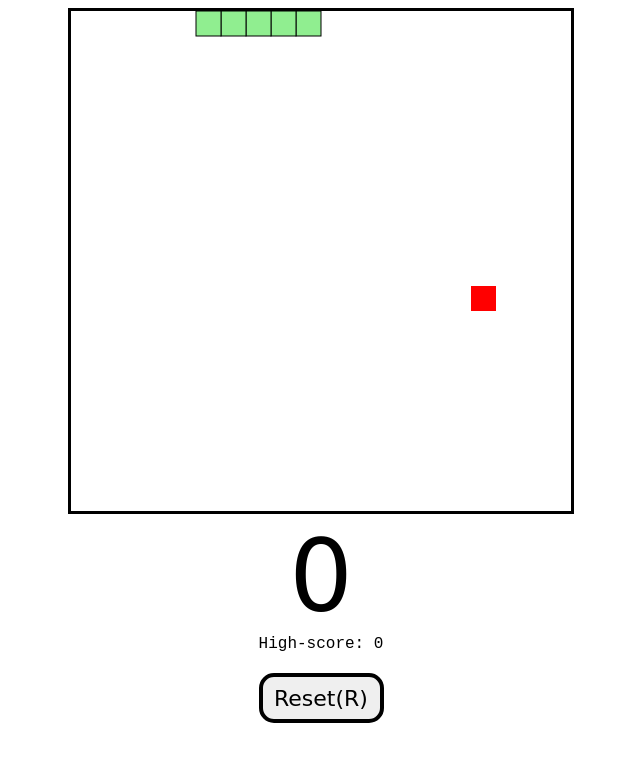
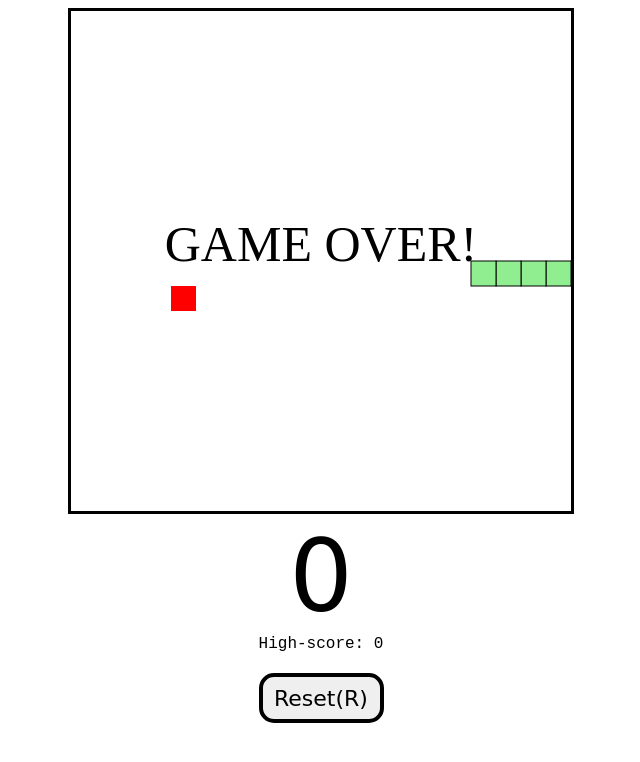
Before and after one commit to isaacfhu/snake, a plain HTML site: page games/old-school/main.html in a window 1280 px wide. Both pictures are taken after a click on the button "Reset(R)". Shown: the whole page, without its empty margins (319-959 px from the left). Drawn offline with Linux system fonts and the light colour scheme.

Commit message:
Update old-school - Press any key to start + change spawn pos

```diff
--- a/games/old-school/main.html
+++ b/games/old-school/main.html
@@ -8,7 +8,7 @@
     <link
       rel="stylesheet"
       href="../../game.css" />
-    <title>Snake</title>
+    <title>Old School Snake</title>
   </head>
   <body>
     <div id="game-container">
--- a/games/old-school/script.js
+++ b/games/old-school/script.js
@@ -11,7 +11,9 @@ const snakeColor = "lightgreen";
 const snakeBorder = "black";
 const foodColor = "red";
 const UNIT_SIZE = 25; //px
-const SPEED = 500;
+const SPEED = 75;
+
+const startY = Math.floor(gameHeight / 2 / UNIT_SIZE) * UNIT_SIZE;
 
 let running = false;
 let tickTimeout;
@@ -21,18 +23,12 @@ let foodX;
 let foodY;
 let score = 0;
 let highscore = 0;
-let snake = [
-  { x: UNIT_SIZE * 4, y: 0 },
-  { x: UNIT_SIZE * 3, y: 0 },
-  { x: UNIT_SIZE * 2, y: 0 },
-  { x: UNIT_SIZE, y: 0 },
-  { x: 0, y: 0 },
-];
+let snake;
 
 window.addEventListener("keydown", changeDirection);
 resetBtn.addEventListener("click", resetGame);
 
-gameStart();
+displayGameStart();
 
 function gameStart() {
   running = true;
@@ -110,6 +106,8 @@ function changeDirection(event) {
   const goingRIGHT = xVelocity == UNIT_SIZE;
   const goingDOWN = yVelocity == UNIT_SIZE;
 
+  if (!running) resetGame();
+
   switch (code) {
     case "ArrowLeft":
     case "KeyA":
@@ -170,7 +168,13 @@ function checkGameOver() {
     }
   }
 }
-
+function displayGameStart() {
+  ctx.font = "50px MV Boli, serif";
+  ctx.fillStyle = "black";
+  ctx.textAlign = "center";
+  ctx.fillText("Press Any Key To Start!", gameWidth / 2, gameHeight / 2);
+  running = false;
+}
 function displayGameOver() {
   ctx.font = "50px MV Boli, serif";
   ctx.fillStyle = "black";
@@ -184,11 +188,11 @@ function resetGame() {
   xVelocity = UNIT_SIZE;
   yVelocity = 0;
   snake = [
-    { x: UNIT_SIZE * 4, y: 0 },
-    { x: UNIT_SIZE * 3, y: 0 },
-    { x: UNIT_SIZE * 2, y: 0 },
-    { x: UNIT_SIZE, y: 0 },
-    { x: 0, y: 0 },
+    { x: UNIT_SIZE * 4, y: startY },
+    { x: UNIT_SIZE * 3, y: startY },
+    { x: UNIT_SIZE * 2, y: startY },
+    { x: UNIT_SIZE, y: startY },
+    { x: 0, y: startY },
   ];
   gameStart();
 }
```
